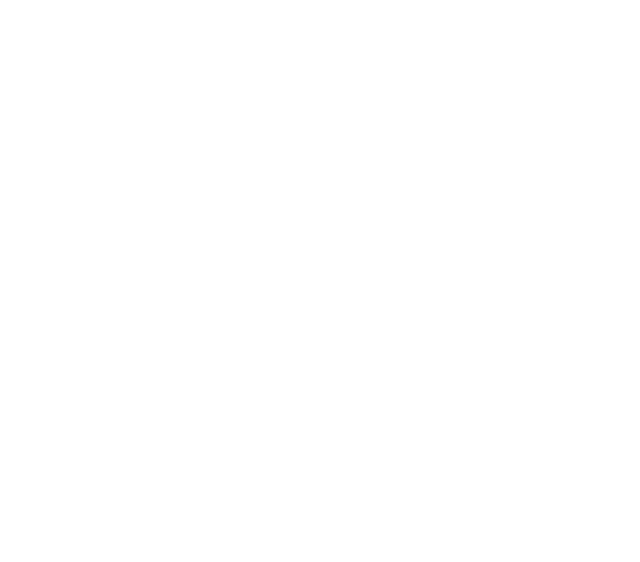
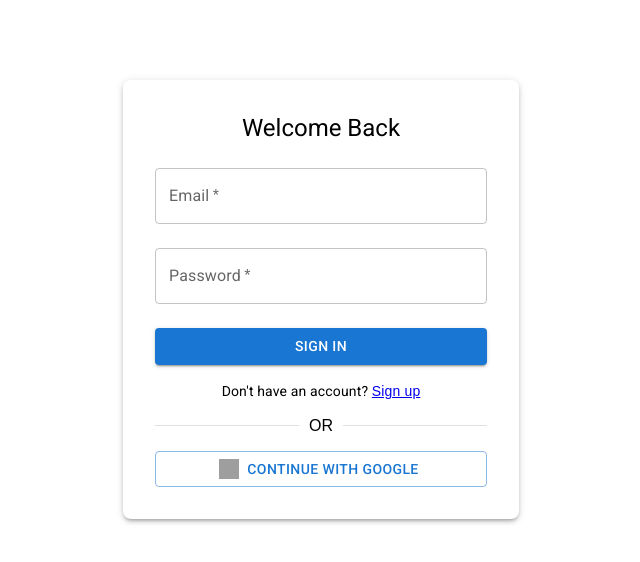
Before and after one commit to LamPhuocSang-Nguyen/projectReact, a React (Create React App) app: page /login in a window 1280 px wide. Before the commit this address had no page. Shown: the top 562 px of the page, without its empty margins (319-959 px from the left). Built offline with nearby package versions, Linux system fonts and the light colour scheme; no server answers; grey boxes are pictures that could not be loaded; what react-swipeable-views-utils would draw is missing.

Commit message:
login form completely

```diff
--- a/src/App.js
+++ b/src/App.js
@@ -5,6 +5,8 @@
 import ProductsHomePage from "./pages/productsHomePage/ProductsHomePage";
 import "slick-carousel/slick/slick.css";
 import "slick-carousel/slick/slick-theme.css";
+import Login from "./components/auth/login/login"
+
 function App() {
   return (
     <Router>
@@ -14,6 +16,7 @@
         {/* <Route path="/detail/:id" element={<ProductDetail />} /> */}
         {/* <Route path="/ShowCats" element={<ShowCats />} /> */}
         {/* <Route path="/*" element={<NotFound />} /> */}
+        <Route path="/login" element={<Login />}></Route>
       </Routes>
     </Router>
   );
--- a/src/components/auth/login/login.js
+++ b/src/components/auth/login/login.js
@@ -1,111 +1,102 @@
-import React, { useState } from 'react'
-import { doSignInWithEmailAndPassword, doSignInWithGoogle } from '../../../firebase/auth'
-import { useAuth } from '../../../contexts/authContext'
-import { Navigate, Link, useNavigate } from 'react-router-dom'
+import React, { useState } from 'react';
+import { Button, Container, Typography, TextField, Box, Divider } from '@mui/material';
+import { doSignInWithEmailAndPassword, doSignInWithGoogle } from '../../../firebase/auth';
+import { useAuth } from '../../../contexts/authContext';
+import { Navigate, Link } from 'react-router-dom';
 
-export default function login() {
-  const { userLoggedIn } = useAuth()
+export default function Login() {
+  const { userLoggedIn } = useAuth();
   const [email, setEmail] = useState('');
   const [password, setPassword] = useState('');
   const [isSigningIn, setIsSigningIn] = useState(false);
   const [errorMessage, setErrorMessage] = useState('');
 
   const onSubmit = async (e) => {
-    e.preventDefault()
-    if(!isSigningIn){
+    e.preventDefault();
+    if (!isSigningIn) {
       setIsSigningIn(true);
-      await doSignInWithEmailAndPassword(email, password);
+      await doSignInWithEmailAndPassword(email, password).catch(err => {
+        setErrorMessage(err.message);
+        setIsSigningIn(false);
+      });
     }
+  };
+
+  const onGoogleSignIn = async (e) => {
+    e.preventDefault();
+    if (!isSigningIn) {
+      setIsSigningIn(true);
+      doSignInWithGoogle().catch(err => {
+        setErrorMessage(err.message);
+        setIsSigningIn(false);
+      });
     }
+  };
 
-  const onGoogleSignIn = async(e) =>{
-    e.preventDefault()
-    if(!isSigningIn){
-      setIsSigningIn(true);
-      doSignInWithGoogle().catch(err =>{
-        setIsSigningIn(false);
-      })
-    }
-  }
   return (
-    <div>
-      {userLoggedIn && (<Navigate to={'/home'} replace={true} />)}
-
-      <main className="w-full h-screen flex self-center place-content-center place-items-center">
-        <div className="w-96 text-gray-600 space-y-5 p-4 shadow-xl border rounded-xl">
-          <div className="text-center">
-            <div className="mt-2">
-              <h3 className="text-gray-800 text-xl font-semibold sm:text-2xl">Welcome Back</h3>
-            </div>
-          </div>
-          <form
-            onSubmit={onSubmit}
-            className="space-y-5"
-          >
-            <div>
-              <label className="text-sm text-gray-600 font-bold">
-                Email
-              </label>
-              <input
-                type="email"
-                autoComplete='email'
+    <Container maxWidth="xs" sx={{ mt: 10 }}>
+      {userLoggedIn && <Navigate to={'/home'} replace={true} />}
+      <Box sx={{ boxShadow: 3, p: 4, borderRadius: 2 }}>
+        <Typography variant="h5" align="center" gutterBottom>
+          Welcome Back
+        </Typography>
+        <form onSubmit={onSubmit}>
+          <TextField
+            label="Email"
+            variant="outlined"
+            fullWidth
+            margin="normal"
             required
-                value={email} onChange={(e) => { setEmail(e.target.value) }}
-                className="w-full mt-2 px-3 py-2 text-gray-500 bg-transparent outline-none border focus:border-indigo-600 shadow-sm rounded-lg transition duration-300"
+            value={email}
+            onChange={(e) => setEmail(e.target.value)}
           />
-            </div>
-
-
-            <div>
-              <label className="text-sm text-gray-600 font-bold">
-                Password
-              </label>
-              <input
+          <TextField
+            label="Password"
+            variant="outlined"
             type="password"
-                autoComplete='current-password'
+            fullWidth
+            margin="normal"
             required
-                value={password} onChange={(e) => { setPassword(e.target.value) }}
-                className="w-full mt-2 px-3 py-2 text-gray-500 bg-transparent outline-none border focus:border-indigo-600 shadow-sm rounded-lg transition duration-300"
+            value={password}
+            onChange={(e) => setPassword(e.target.value)}
           />
-            </div>
-
           {errorMessage && (
-              <span className='text-red-600 font-bold'>{errorMessage}</span>
+            <Typography color="error" variant="body2">
+              {errorMessage}
+            </Typography>
           )}
-
-            <button
+          <Button
             type="submit"
+            fullWidth
+            variant="contained"
+            color="primary"
+            sx={{ mt: 2 }}
             disabled={isSigningIn}
-              className={`w-full px-4 py-2 text-white font-medium rounded-lg ${isSigningIn ? 'bg-gray-300 cursor-not-allowed' : 'bg-indigo-600 hover:bg-indigo-700 hover:shadow-xl transition duration-300'}`}
           >
             {isSigningIn ? 'Signing In...' : 'Sign In'}
-            </button>
+          </Button>
         </form>
-          <p className="text-center text-sm">Don't have an account? <Link to={'/register'} className="hover:underline font-bold">Sign up</Link></p>
-          <div className='flex flex-row text-center w-full'>
-            <div className='border-b-2 mb-2.5 mr-2 w-full'></div><div className='text-sm font-bold w-fit'>OR</div><div className='border-b-2 mb-2.5 ml-2 w-full'></div>
-          </div>
-          <button
+        <Typography align="center" variant="body2" sx={{ mt: 2 }}>
+          Don't have an account? <Link to={'/register'}>Sign up</Link>
+        </Typography>
+        <Divider sx={{ my: 2 }}>OR</Divider>
+        <Button
+          fullWidth
+          variant="outlined"
+          color="primary"
+          onClick={onGoogleSignIn}
           disabled={isSigningIn}
-            onClick={(e) => { onGoogleSignIn(e) }}
-            className={`w-full flex items-center justify-center gap-x-3 py-2.5 border rounded-lg text-sm font-medium  ${isSigningIn ? 'cursor-not-allowed' : 'hover:bg-gray-100 transition duration-300 active:bg-gray-100'}`}>
-            <svg className="w-5 h-5" viewBox="0 0 48 48" fill="none" xmlns="http://www.w3.org/2000/svg">
-              <g clipPath="url(#clip0_17_40)">
-                <path d="M47.532 24.5528C47.532 22.9214 47.3997 21.2811 47.1175 19.6761H24.48V28.9181H37.4434C36.9055 31.8988 35.177 34.5356 32.6461 36.2111V42.2078H40.3801C44.9217 38.0278 47.532 31.8547 47.532 24.5528Z" fill="#4285F4" />
-                <path d="M24.48 48.0016C30.9529 48.0016 36.4116 45.8764 40.3888 42.2078L32.6549 36.2111C30.5031 37.675 27.7252 38.5039 24.4888 38.5039C18.2275 38.5039 12.9187 34.2798 11.0139 28.6006H3.03296V34.7825C7.10718 42.8868 15.4056 48.0016 24.48 48.0016Z" fill="#34A853" />
-                <path d="M11.0051 28.6006C9.99973 25.6199 9.99973 22.3922 11.0051 19.4115V13.2296H3.03298C-0.371021 20.0112 -0.371021 28.0009 3.03298 34.7825L11.0051 28.6006Z" fill="#FBBC04" />
-                <path d="M24.48 9.49932C27.9016 9.44641 31.2086 10.7339 33.6866 13.0973L40.5387 6.24523C36.2 2.17101 30.4414 -0.068932 24.48 0.00161733C15.4055 0.00161733 7.10718 5.11644 3.03296 13.2296L11.005 19.4115C12.901 13.7235 18.2187 9.49932 24.48 9.49932Z" fill="#EA4335" />
-              </g>
-              <defs>
-                <clipPath id="clip0_17_40">
-                  <rect width="48" height="48" fill="white" />
-                </clipPath>
-              </defs>
-            </svg>
+          startIcon={
+            <img
+              src="https://upload.wikimedia.org/wikipedia/commons/thumb/5/53/Google_%22G%22_Logo.svg/512px-Google_%22G%22_Logo.svg.png"
+              alt="Google logo"
+              style={{ width: 20, height: 20 }}
+            />
+          }
+        >
           {isSigningIn ? 'Signing In...' : 'Continue with Google'}
-          </button>
-        </div>
-      </main>
-    </div>
-  )
+        </Button>
+      </Box>
+    </Container>
+  );
 }
--- a/src/components/carousel/Carousel.css
+++ b/src/components/carousel/Carousel.css
@@ -1,16 +1,16 @@
-.MuiGrid-grid-xs-6{
+.MuiGrid-grid-xs-6 {
   position: relative;
 }
 
-.MuiGrid-grid-xs-6 section h2{
+.MuiGrid-grid-xs-6 section h2 {
   width: 400px;
   height: 400px;
-    color:#fff;
+  color: #fff;
   font-size: 96px;
   letter-spacing: -5px;
   position: absolute;
   top: 30%;
-    left:20%;
+  left: 20%;
   font-weight: 900;
   text-transform: uppercase;
   font-family: merel, sans-serif;
@@ -69,3 +69,29 @@
     }
 }
  */
+
+.custom-image-class {
+  animation-iteration-count: 4;
+  animation: cus 6s linear 1s infinite alternate;
+}
+@keyframes cus {
+  0% {
+    transform: rotateX(50deg);
+  }
+
+  25% {
+    transform: rotateX(50deg);
+  }
+
+  50% {
+    transform: rotateX(-50deg);
+  }
+
+  75% {
+    transform: rotateX(50deg);
+  }
+
+  100% {
+    transform: rotateX(-50deg);
+  }
+}
--- a/src/components/header/Header.js
+++ b/src/components/header/Header.js
@@ -14,6 +14,7 @@
 import { ThemeProvider, createTheme } from "@mui/material/styles";
 import { useDispatch, useSelector } from "react-redux";
 import { setBackGround } from "../../redux/carouselSlide";
+import { Link } from "react-router-dom";
 
 
 export default function Header() {
@@ -171,7 +172,7 @@
               >
                 {settings.map((setting) => (
                   <MenuItem key={setting} onClick={handleCloseUserMenu}>
-                    <Typography textAlign="center">{setting}</Typography>
+                    <Typography textAlign="center"><Link to={'/login'}>{setting}</Link></Typography>
                   </MenuItem>
                 ))}
               </Menu>
--- a/src/contexts/authContext/index.js
+++ b/src/contexts/authContext/index.js
@@ -1,4 +1,3 @@
-import { onAuthStateChanged } from "firebase/auth";
 import { auth } from "../../firebase/firebase";
 import React, {useState, useEffect, useContext} from "react"
 import {onAuthStateChanged} from "firebase/auth";
--- a/src/index.js
+++ b/src/index.js
@@ -1,14 +1,16 @@
-import React from 'react';
-import ReactDOM from 'react-dom/client';
-import App from './App';
-import store from './redux/store';
-import {Provider} from 'react-redux'
-
-const root = ReactDOM.createRoot(document.getElementById('root'));
+import React from "react";
+import ReactDOM from "react-dom/client";
+import App from "./App";
+import store from "./redux/store";
+import { Provider } from "react-redux";
+import { AuthProvider } from "./contexts/authContext";
+const root = ReactDOM.createRoot(document.getElementById("root"));
 root.render(
   <React.StrictMode>
-    <Provider store={store}>
-      <App />
-    </Provider>
+    <AuthProvider>
+      <Provider store={store}>
+        <App />
+      </Provider>
+    </AuthProvider>
   </React.StrictMode>
 );
```
Also changed, not shown: src/components/carousel/Carousel.js (+16 -30 lines), src/firebase/auth.js (+4 -4 lines), src/redux/carouselSlide.js (+9 -5 lines). Lines whose indentation alone changed are shown as unchanged.
